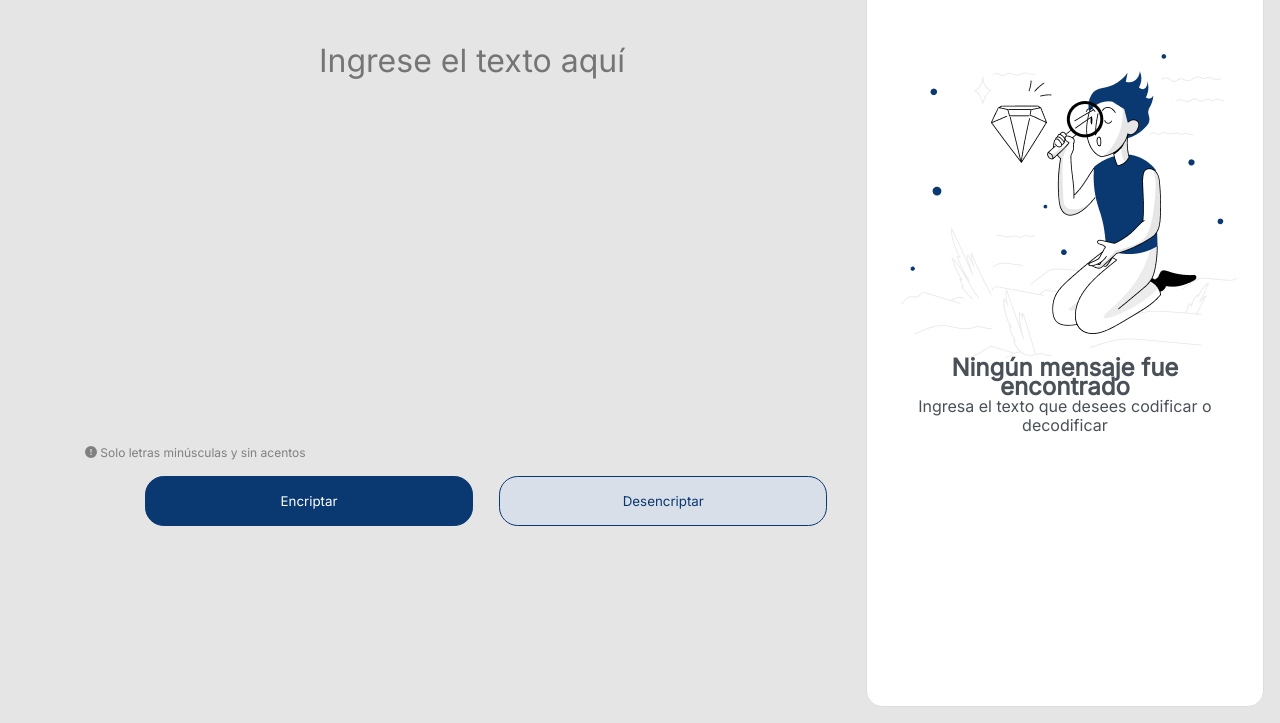
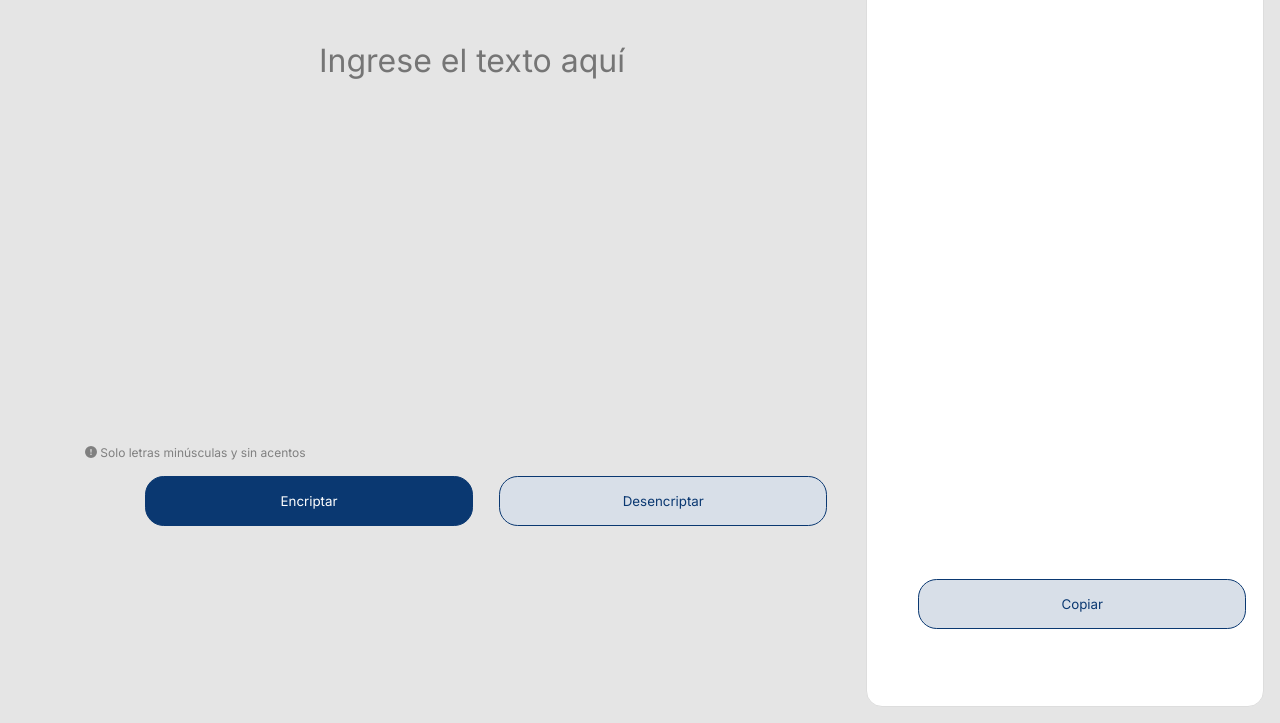
Before and after one commit to Zamotomas/challenge_Encryptor_One, a plain HTML site: page index.html in a window 1280 px wide. Both pictures are taken after a click on the button "Encriptar". Shown: the part 77-800 px from the top of the page. Drawn offline with Linux system fonts and the light colour scheme.

Commit message:
All functions of the page are completed

```diff
--- a/index.html
+++ b/index.html
@@ -36,6 +36,7 @@
       <input id="encriptar" class="buttonCodificar" type="button" value="Encriptar" />
       <input id="desencriptar" class="buttonDecodificar" type="button" value="Desencriptar" />
     </div>
+
   </div>
 
   </section>
@@ -43,13 +44,15 @@
 
 
   <section class="areaSalidaTexto">
-    <p class="mensajeFinal"></p>
-    <div>
-      <img src="asset/Muñeco.png" alt="Persona buscando un diamante">
+    <textarea id="mFinal" class="mensajeFinal"></textarea>
+    <div id="diamante">
+      <img  src="asset/Muñeco.png" alt="Persona buscando un diamante">
 
       <h1>Ningún mensaje fue encontrado</h1>
       <p >Ingresa el texto que desees codificar o decodificar</p>
+
     </div>
+    <input id="copiar" class="buttonCopiar" type="button" value="Copiar" />
   </section>
 
 
--- a/scripts/index.js
+++ b/scripts/index.js
@@ -21,7 +21,13 @@ function revisar(text) {
 }
 
 
-//3-Prepara y elimina el campo de imagen en html
+//3-Muestra y Oculta el contenido en html
+function mostrarCopiar() {
+  document.getElementById('copiar').style.display = 'block';
+  document.getElementById('mFinal').style.display = 'block';
+  document.getElementById('diamante').style.display = 'none';
+
+}
 
 
 //4-Muestra los datos en html
@@ -39,7 +45,8 @@ function encriptar() {
   mensaje = mensaje.replace("a", "ai");
   mensaje = mensaje.replace("o", "ober");
   mensaje = mensaje.replace("u", "ufat");
-  mostrar(mensaje)
+  mostrarCopiar();
+  mostrar(mensaje);
 }
 
 //6- Desencripta el mensaje
@@ -54,7 +61,12 @@ function desencriptar() {
 }
 
 
+function copiar(){
+  navigator.clipboard.writeText(document.getElementById("mFinal").value);
+}
+
 
 //Activacion de la Botonera
 document.getElementById("encriptar").onclick = encriptar
 document.getElementById("desencriptar").onclick = desencriptar
+document.getElementById("copiar").onclick = copiar
--- a/styles/index.css
+++ b/styles/index.css
@@ -92,7 +92,9 @@ header {
   position: relative;
   text-align: center;
   color:#495057;
-line-height: 120%;
+  line-height: 120%;
+
+
 }
 
 .areaSalidaTexto div{
@@ -113,18 +115,37 @@ line-height: 120%;
 
 .areaSalidaTexto img{
   display: block;
+
 }
 .mensajeFinal{
-  font-size: 200%;
+  display: none;
+  text-align: center;
+   resize: none;
+   font-size: 32px;
+   color: #0A3871;
+   border: none;
+   width: 100%;
+   height: 460px;
+   font-family: 'Inter', sans-serif;
+   outline: none;
+
+
+}
+.areaSalidaTexto input{
+  font-family: 'Inter', sans-serif;
+  border: solid 1px #0A3871;
+  border-radius: 1.4em;
+  padding: 1rem;
+  margin: 0 auto;
+  cursor: pointer;
+  width: 328px;
+  background-color: #D8DFE8;
   color: #0A3871;
+  position: absolute;
+  left: 13%;
+  bottom: 10%;
+  display: none;
+
+
+
 }
-/*
-.areaSalidaTexto .button{
-  position: absolute;
-  visibility: hidden;
-  top: 0.5rem;
-  right: 0.5rem;
-  border-radius: 0.5rem;
-  padding: 0.5rem;
-}
-*/
```
